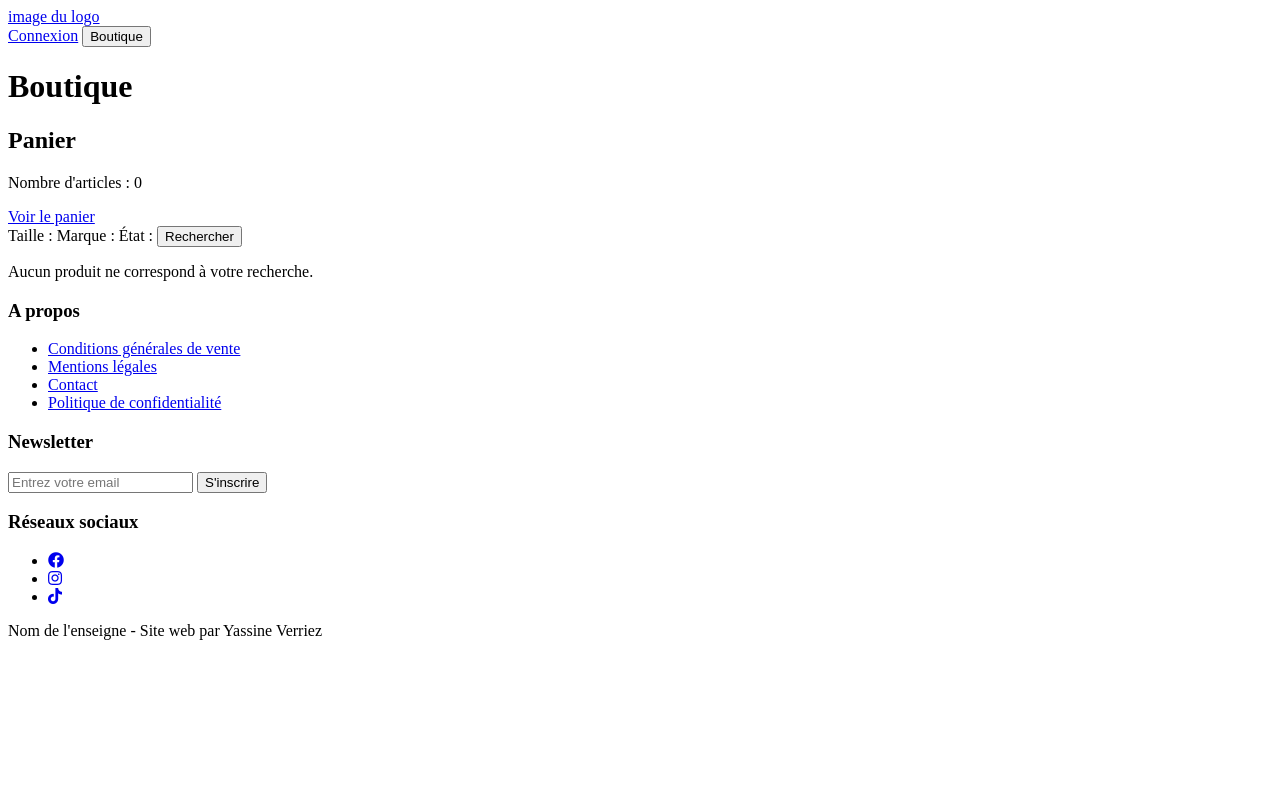
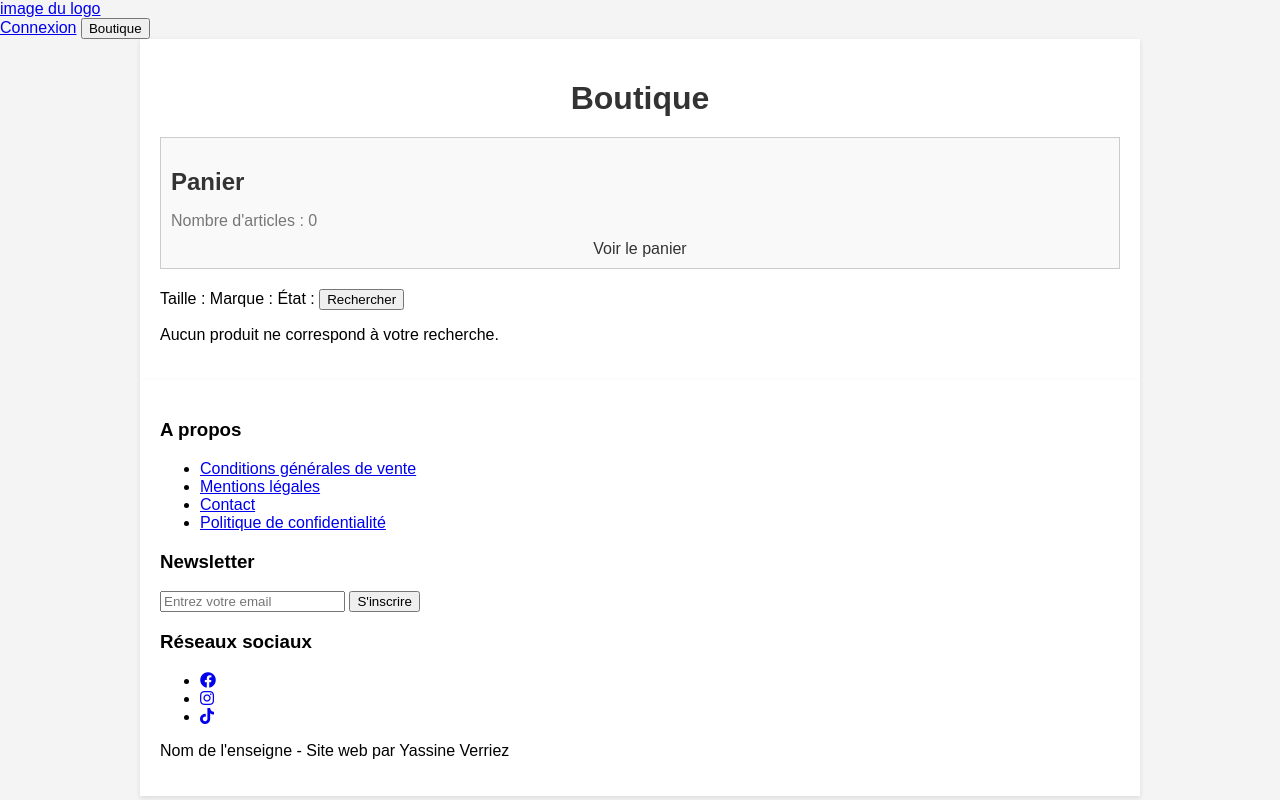
Before and after one commit to Fologix/arya, a PHP site: page / in a window 1280 px wide. Run offline with PHP 8.4, Linux system fonts and the light colour scheme; data that the repository does not hold is empty.

Commit message:
gerer les articles

```diff
--- /dev/null
+++ b/tata/index.css
@@ -0,0 +1,163 @@
+/* Styles généraux */
+body {
+    font-family: Arial, sans-serif;
+    margin: 0;
+    padding: 0;
+    background-color: #f4f4f4;
+}
+
+.container {
+    max-width: 960px;
+    margin: 0 auto;
+    padding: 20px;
+    background-color: #fff;
+    box-shadow: 0 2px 5px rgba(0, 0, 0, 0.1);
+}
+
+h1 {
+    color: #333;
+    text-align: center;
+    margin-bottom: 20px;
+}
+
+/* Styles pour le panier */
+.panier-resume {
+    border: 1px solid #ccc;
+    padding: 10px;
+    margin-bottom: 20px;
+    background-color: #f9f9f9;
+}
+
+.panier-resume h2 {
+    color: #333;
+    font-size: 24px;
+    margin-bottom: 10px;
+}
+
+.panier-resume p {
+    color: #777;
+    font-size: 16px;
+    margin-bottom: 10px;
+}
+
+.produit-resume {
+    display: flex;
+    align-items: center;
+    margin-bottom: 10px;
+}
+
+.produit-resume img {
+    margin-right: 10px;
+    border-radius: 50%;
+}
+
+.produit-resume h3 {
+    color: #333;
+    font-size: 18px;
+    margin: 0;
+}
+
+.produit-resume p {
+    color: #777;
+    font-size: 14px;
+    margin: 0;
+}
+
+.produit-resume form {
+    margin-left: auto;
+}
+
+.produit-resume form input[type="submit"] {
+    background-color: #333;
+    color: #fff;
+    border: none;
+    padding: 5px 10px;
+    cursor: pointer;
+}
+
+.panier-resume a {
+    display: block;
+    text-align: center;
+    color: #333;
+    font-size: 16px;
+    text-decoration: none;
+    margin-top: 10px;
+}
+
+/* Styles pour le formulaire de recherche */
+.recherche-form {
+    margin-bottom: 20px;
+}
+
+.recherche-form label {
+    font-weight: bold;
+    color: #333;
+    display: block;
+    margin-bottom: 10px;
+}
+
+.recherche-form input[type="checkbox"] {
+    margin-right: 5px;
+}
+
+.recherche-form input[type="submit"] {
+    background-color: #333;
+    color: #fff;
+    border: none;
+    padding: 8px 12px;
+    cursor: pointer;
+}
+
+/* Styles pour les résultats de recherche */
+.resultats-liste {
+    list-style: none;
+    padding: 0;
+}
+
+.resultats-liste li {
+    border: 1px solid #ccc;
+    padding: 10px;
+    margin-bottom: 10px;
+    background-color: #f9f9f9;
+}
+
+.resultats-liste li img {
+    max-width: 250px;
+    height: auto;
+    margin-bottom: 10px;
+    border-radius: 4px;
+}
+
+.resultats-liste li h3 {
+    color: #333;
+    font-size: 20px;
+    margin: 0;
+    margin-bottom: 5px;
+}
+
+.resultats-liste li p {
+    color: #777;
+    font-size: 14px;
+    margin: 0;
+    margin-bottom: 5px;
+}
+
+.resultats-liste li form {
+    margin-top: 10px;
+}
+
+.resultats-liste li form input[type="submit"] {
+    background-color: #333;
+    color: #fff;
+    border: none;
+    padding: 8px 12px;
+    cursor: pointer;
+}
+
+/* Footer */
+.footer {
+    margin-top: 20px;
+    text-align: center;
+    color: #777;
+    font-size: 14px;
+}
--- a/tata/index.php
+++ b/tata/index.php
@@ -9,6 +9,19 @@ if (!isset($_SESSION['panier'])) {
 $taille = isset($_GET['taille']) ? $_GET['taille'] : [];
 $marque = isset($_GET['marque']) ? $_GET['marque'] : [];
 $etat = isset($_GET['etat']) ? $_GET['etat'] : [];
+
+// Traitement du formulaire de suppression
+if (isset($_POST['retirer_panier'])) {
+    $id = $_POST['id_produit'];
+
+    if (isset($_SESSION['panier'][$id])) {
+        unset($_SESSION['panier'][$id]);
+    }
+
+    // Redirection vers la page actuelle pour rafraîchir les données du panier affichées
+    header("location: index.php");
+    exit();
+}
 
 $sql = "SELECT produit.*, marque.nom_marque, taille.libelle AS libelle_taille, etat.libelle_etat AS libelle_etat
         FROM produit
@@ -37,29 +50,16 @@ if (isset($_POST['ajouter_panier'])) {
     $id = $_POST['id_produit'];
     $index = array_search($id, array_column($produits, 'id_produit'));
 
-    echo 'Index: ';
-    var_dump($index);
-    echo '<br>';
-
     if ($index !== false) {
         $produit = $produits[$index];
 
-//        echo 'Produit: ';
-//        var_dump($produit);
-//        echo '<br>';
-
-        $_SESSION['panier'][] = [
+        $_SESSION['panier'][$id] = [
             'id' => $id,
             'image' => $produit['classe_image'],
             'titre' => $produit['nom_produit'],
             'taille' => $produit['libelle_taille'],
             'prix' => $produit['prix_vente_htva']
         ];
-
-//        echo 'Session Panier: ';
-//        var_dump($_SESSION['panier']);
-//        echo '<br>';
-
     } else {
         echo ('Pas de produit avec cet ID trouvé');
     }
@@ -75,6 +75,7 @@ if (isset($_POST['ajouter_panier'])) {
     <link rel="stylesheet" href="https://use.fontawesome.com/releases/v5.15.3/css/all.css"
           integrity="sha384-Hzwy5Jv0SUr41SBEtVgGb0XpY3aW4qzqgH5xZGzCYn0JT7rB3y5BxVXQnKII8bHj"
           crossorigin="anonymous">
+    <link rel="stylesheet" href="index.css">
     <title>Boutique</title>
 </head>
 <script>
```
Also changed, not shown: tata/panier.php (+7 -7 lines).
